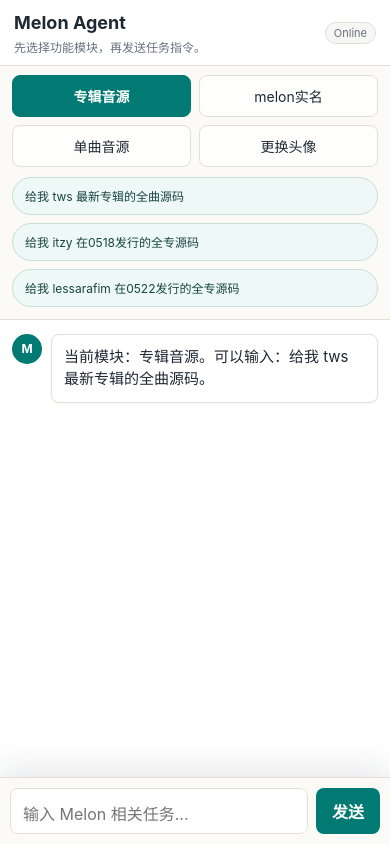
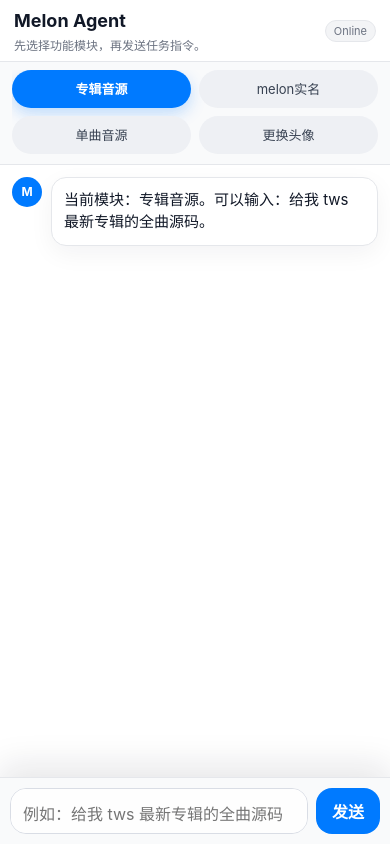
Before and after one commit to wyhdil/melon-utils, a website: page public/index.html in a window 390 px wide. Both pictures are taken after a click on the button "专辑音源". Drawn offline with Linux system fonts and the light colour scheme; no server answers.

Commit message:
Polish mobile iOS style layout

```diff
--- a/public/app.js
+++ b/public/app.js
@@ -3,7 +3,6 @@
 const messages = document.querySelector("#messages");
 const sendButton = document.querySelector("#send-button");
 const moduleList = document.querySelector("#module-list");
-const suggestionList = document.querySelector("#suggestion-list");
 const activeModuleDescription = document.querySelector("#active-module-description");
 const avatarForm = document.querySelector("#avatar-form");
 const avatarFileInput = document.querySelector("#avatar-file-input");
@@ -156,7 +155,7 @@
   }
 
   syncModuleControls();
-  renderSuggestions();
+  syncInputPlaceholder();
   renderActiveConversation();
 }
 
@@ -220,55 +219,32 @@
   return `当前模块：${module.label}。这个模块待实现，请先告诉我输入和输出规则。`;
 }
 
-function getModuleSuggestions(moduleId) {
+function getModuleExample(moduleId) {
   if (moduleId === "album_source") {
-    return [
-      "给我 tws 最新专辑的全曲源码",
-      "给我 itzy 在0518发行的全专源码",
-      "给我 lessarafim 在0522发行的全专源码",
-    ];
+    return "例如：给我 tws 最新专辑的全曲源码";
   }
 
   if (moduleId === "melon_identity") {
-    return [
-      "test kk,20001010,指定认证日2026.02.02",
-      "SHI YUNLIN, 1991.08.14",
-      "HSU HAHA KE,20010608",
-    ];
+    return "例如：test kk,20001010,指定认证日2026.02.02";
   }
 
   if (moduleId === "single_source") {
-    return [
-      "itzy, 달라달라，199",
-      "tws，널 따라가 (You, You)",
-      "itzy上一张正规专辑的主打曲",
-    ];
+    return "例如：itzy, 달라달라，199";
   }
 
-  return [];
+  if (moduleId === "avatar_change") {
+    return "选择图片后会自动上传";
+  }
+
+  return "输入 Melon 相关任务...";
 }
 
-function renderSuggestions() {
-  if (!suggestionList) {
+function syncInputPlaceholder() {
+  if (!input) {
     return;
   }
 
-  const suggestions = getModuleSuggestions(activeModuleId);
-  suggestionList.replaceChildren();
-  suggestionList.hidden = suggestions.length === 0;
-
-  for (const suggestion of suggestions) {
-    const button = document.createElement("button");
-    button.className = "suggestion-button";
-    button.type = "button";
-    button.textContent = suggestion;
-    button.addEventListener("click", () => {
-      input.value = suggestion;
-      resizeInput();
-      input.focus();
-    });
-    suggestionList.append(button);
-  }
+  input.placeholder = getModuleExample(activeModuleId);
 }
 
 function createMessageElement(role, text) {
--- a/public/index.html
+++ b/public/index.html
@@ -23,7 +23,6 @@
           <button class="module-button" type="button" data-module-id="single_source">单曲音源</button>
           <button class="module-button" type="button" data-module-id="avatar_change">更换头像</button>
         </div>
-        <div id="suggestion-list" class="suggestion-list" aria-label="常用指令"></div>
       </nav>
 
       <section id="messages" class="messages" aria-live="polite">
--- a/public/styles.css
+++ b/public/styles.css
@@ -2,19 +2,19 @@
   color-scheme: light;
   font-family:
     Inter, ui-sans-serif, system-ui, -apple-system, BlinkMacSystemFont, "Segoe UI", sans-serif;
-  --bg: #f7f5ef;
+  --bg: #f5f7fb;
   --panel: #ffffff;
-  --text: #1f2933;
-  --muted: #68717d;
-  --border: #e2dfd8;
-  --accent: #007a73;
-  --accent-strong: #00635d;
+  --text: #111827;
+  --muted: #6b7280;
+  --border: #e5e7eb;
+  --accent: #007aff;
+  --accent-strong: #0066d6;
   --assistant: #ffffff;
-  --user: #e7f3f1;
-  --code-bg: #16171d;
+  --user: #e9f2ff;
+  --code-bg: #181a20;
   --code-text: #f5f7fa;
-  --shadow: 0 -10px 30px rgb(31 41 51 / 10%);
-  --surface: #fbfaf7;
+  --shadow: 0 -12px 34px rgb(17 24 39 / 10%);
+  --surface: #f9fafb;
 }
 
 * {
@@ -27,7 +27,7 @@
   min-height: 100dvh;
   margin: 0;
   background:
-    radial-gradient(circle at 50% -20%, rgb(255 255 255 / 90%), transparent 360px),
+    radial-gradient(circle at 50% -18%, rgb(255 255 255 / 100%), transparent 340px),
     var(--bg);
   color: var(--text);
   overflow: hidden;
@@ -50,6 +50,7 @@
   margin: 0 auto;
   background: var(--panel);
   border-inline: 1px solid var(--border);
+  box-shadow: 0 24px 80px rgb(17 24 39 / 8%);
 }
 
 .topbar {
@@ -57,10 +58,10 @@
   align-items: center;
   justify-content: space-between;
   gap: 16px;
-  padding: 14px 22px;
+  padding: 12px 22px;
   border-bottom: 1px solid var(--border);
-  background: rgb(255 255 255 / 88%);
-  backdrop-filter: blur(18px);
+  background: rgb(255 255 255 / 86%);
+  backdrop-filter: blur(20px) saturate(180%);
 }
 
 .topbar h1 {
@@ -81,15 +82,16 @@
   border: 1px solid var(--border);
   border-radius: 999px;
   padding: 4px 10px;
-  background: #f6f6f4;
+  background: #f3f4f6;
   color: var(--muted);
   font-size: 12px;
 }
 
 .module-nav {
-  padding: 10px 22px 12px;
+  padding: 8px 22px;
   border-bottom: 1px solid var(--border);
-  background: var(--surface);
+  background: rgb(249 250 251 / 86%);
+  backdrop-filter: blur(20px) saturate(180%);
 }
 
 .module-list {
@@ -102,65 +104,36 @@
 
 .module-button {
   flex: 0 0 auto;
-  border: 1px solid var(--border);
-  border-radius: 8px;
-  min-height: 40px;
-  padding: 8px 13px;
-  background: rgb(255 255 255 / 82%);
-  color: var(--text);
+  border: 0;
+  border-radius: 999px;
+  min-height: 36px;
+  padding: 8px 14px;
+  background: #eef0f4;
+  color: #374151;
   cursor: pointer;
   font-size: 13px;
+  transition:
+    background 160ms ease,
+    color 160ms ease,
+    box-shadow 160ms ease;
 }
 
 .module-button:hover {
-  border-color: var(--accent);
+  background: #e5e7eb;
 }
 
 .module-button.is-active {
-  border-color: var(--accent);
   background: var(--accent);
   color: #ffffff;
   font-weight: 700;
-}
-
-.suggestion-list {
-  display: flex;
-  flex-wrap: wrap;
-  gap: 8px;
-  overflow-x: hidden;
-  margin-top: 10px;
-  padding-bottom: 2px;
-}
-
-.suggestion-list[hidden] {
-  display: none;
-}
-
-.suggestion-button {
-  flex: 0 0 auto;
-  max-width: 100%;
-  min-height: 36px;
-  border: 1px solid #c9ddd8;
-  border-radius: 999px;
-  padding: 7px 12px;
-  background: #eef8f6;
-  color: #17443f;
-  cursor: pointer;
-  overflow: hidden;
-  text-overflow: ellipsis;
-  white-space: nowrap;
-  font-size: 12px;
-}
-
-.suggestion-button:hover {
-  border-color: var(--accent);
+  box-shadow: 0 6px 16px rgb(0 122 255 / 24%);
 }
 
 .messages {
   overflow-y: auto;
   overflow-x: hidden;
   min-height: 0;
-  padding: 18px 22px 22px;
+  padding: 16px 22px 22px;
   scroll-behavior: smooth;
   -webkit-overflow-scrolling: touch;
 }
@@ -205,12 +178,12 @@
   max-width: 760px;
   min-width: 0;
   border: 1px solid var(--border);
-  border-radius: 8px;
+  border-radius: 16px;
   padding: 12px 14px;
   background: var(--assistant);
   line-height: 1.55;
   white-space: normal;
-  box-shadow: 0 1px 2px rgb(31 41 51 / 4%);
+  box-shadow: 0 8px 24px rgb(17 24 39 / 5%);
 }
 
 .message-body p {
@@ -221,7 +194,7 @@
 .code-block {
   overflow: hidden;
   margin-top: 10px;
-  border-radius: 8px;
+  border-radius: 14px;
   background: var(--code-bg);
   cursor: pointer;
   transition:
@@ -231,7 +204,7 @@
 }
 
 .code-block.is-copied {
-  box-shadow: 0 0 0 3px rgb(0 122 115 / 22%);
+  box-shadow: 0 0 0 3px rgb(0 122 255 / 22%);
 }
 
 .code-header {
@@ -247,8 +220,8 @@
 }
 
 .copy-button {
-  border: 1px solid rgb(255 255 255 / 20%);
-  border-radius: 6px;
+  border: 1px solid rgb(255 255 255 / 18%);
+  border-radius: 999px;
   min-width: 56px;
   min-height: 34px;
   padding: 6px 10px;
@@ -286,8 +259,8 @@
   gap: 10px;
   padding: 12px 14px calc(12px + env(safe-area-inset-bottom));
   border-top: 1px solid var(--border);
-  background: rgb(251 250 247 / 92%);
-  backdrop-filter: blur(18px);
+  background: rgb(249 250 251 / 88%);
+  backdrop-filter: blur(20px) saturate(180%);
   box-shadow: var(--shadow);
 }
 
@@ -335,24 +308,24 @@
   min-height: 44px;
   max-height: 160px;
   resize: none;
-  border: 1px solid var(--border);
-  border-radius: 8px;
+  border: 1px solid #d9dde5;
+  border-radius: 16px;
   padding: 11px 12px;
   outline: none;
   color: var(--text);
-  background: rgb(255 255 255 / 92%);
+  background: rgb(255 255 255 / 94%);
 }
 
 textarea:focus {
   border-color: var(--accent);
-  box-shadow: 0 0 0 3px rgb(15 118 110 / 16%);
+  box-shadow: 0 0 0 4px rgb(0 122 255 / 14%);
 }
 
 #send-button {
   min-width: 76px;
   min-height: 44px;
   border: 0;
-  border-radius: 8px;
+  border-radius: 16px;
   padding: 0 18px;
   background: var(--accent);
   color: #ffffff;
@@ -386,7 +359,7 @@
 
   .topbar {
     gap: 10px;
-    padding: 12px 14px 10px;
+    padding: 10px 14px 8px;
   }
 
   .topbar h1 {
@@ -407,30 +380,18 @@
   }
 
   .module-nav {
-    padding: 9px 12px 10px;
+    padding: 8px 12px;
   }
 
   .module-button {
     flex: 1 1 calc(50% - 4px);
-    min-height: 42px;
+    min-height: 38px;
     padding-inline: 14px;
-    font-size: 14px;
-  }
-
-  .suggestion-list {
-    margin-top: 8px;
-  }
-
-  .suggestion-button {
-    flex: 1 1 100%;
-    max-width: 100%;
-    min-height: 38px;
-    font-size: 12px;
-    text-align: left;
+    font-size: 13px;
   }
 
   .messages {
-    padding: 14px 12px 16px;
+    padding: 12px 12px 16px;
   }
 
   .message {
@@ -455,6 +416,7 @@
     padding: 11px 12px;
     line-height: 1.5;
     font-size: 15px;
+    border-radius: 15px;
   }
 
   .composer {
@@ -483,6 +445,7 @@
     max-height: 132px;
     padding: 12px;
     font-size: 16px;
+    border-radius: 16px;
   }
 
   .code-block {
```
Also changed, not shown: src/public-app.test.ts (+0 -5 lines).
